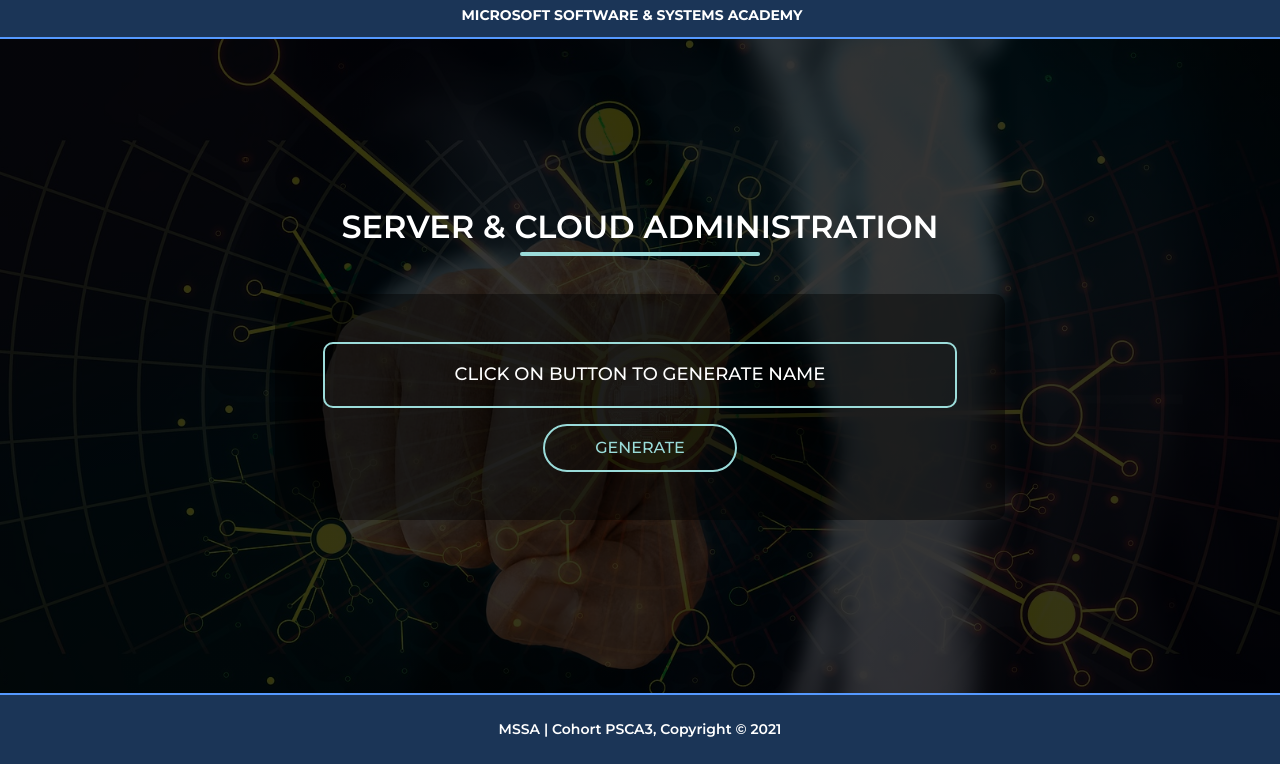
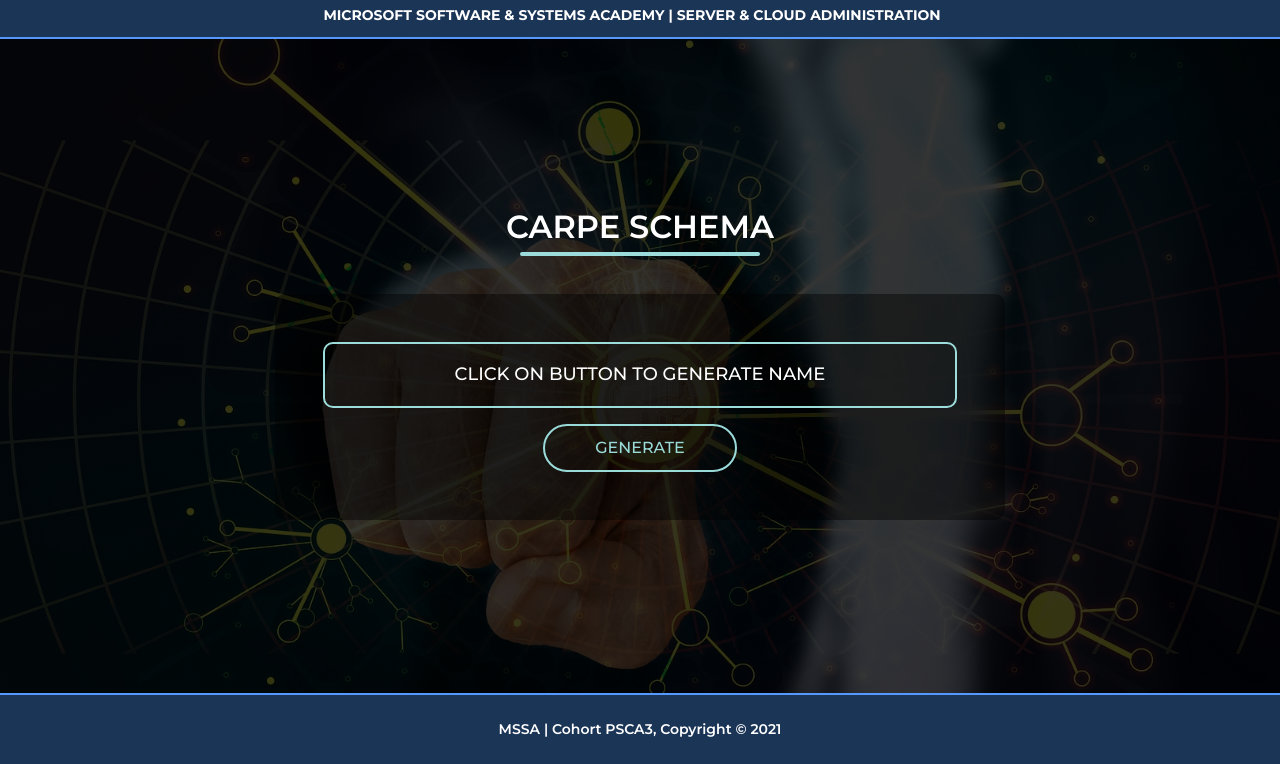
Before and after one commit to raysan08/MyFirstDeployment, a plain HTML site: page index.html in a window 1280 px wide. Shown: the part 36-800 px from the top of the page. Drawn offline with nearby package versions, Linux system fonts and the light colour scheme.

Commit message:
Update index.html

```diff
--- a/index.html
+++ b/index.html
@@ -59,7 +59,7 @@
       <nav class="navbar navbar-expand-lg navbar-light main_nav px-lg-5 justify-content-center">
         <a class="navbar-brand text-center text-white" href="#"
           ><img src="assets/images/logo.png" class="img-fluid"/>
-            <h6> Microsoft Software & Systems Academy </h6>
+            <h6> Microsoft Software & Systems Academy | Server & Cloud Administration </h6>
         </a>
         <button
           class="navbar-toggler"
@@ -81,7 +81,7 @@
           <div class="container">
               <div class="row min-vh-100 text-center align-items-center justify-content-center text-white pt-5">
                   <div class="col-lg-8">
-                    <h2> Server & Cloud Administration</h2>
+                    <h2> Carpe Schema </h2>
                     <form class="my-5 p-5">
                         <div class="form-group">
                             <div class="text-box">
```
